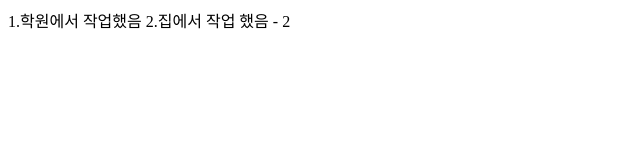
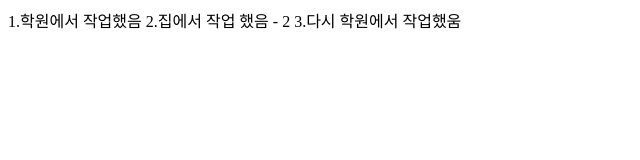
Before and after one commit to patiname/base_git, a plain HTML site: page index.html in a window 1280 px wide. Shown: the whole page, without its empty margins (0-640 px from the left). Drawn offline with Linux system fonts and the light colour scheme.

Commit message:
학원작업

```diff
--- a/index.html
+++ b/index.html
@@ -9,5 +9,6 @@
 <body>
     1.학원에서 작업했음
     2.집에서 작업 했음 - 2
+    3.다시 학원에서 작업했움
 </body>
 </html>
```
